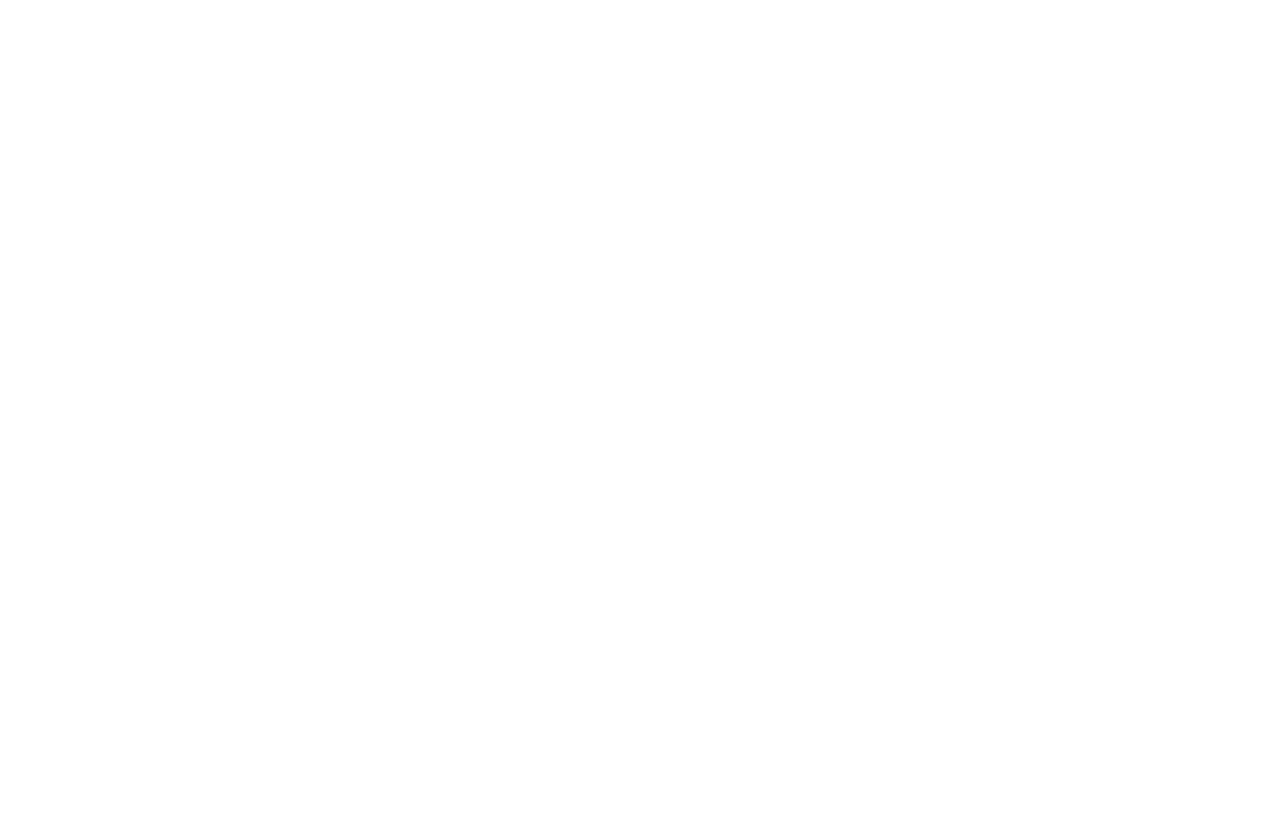
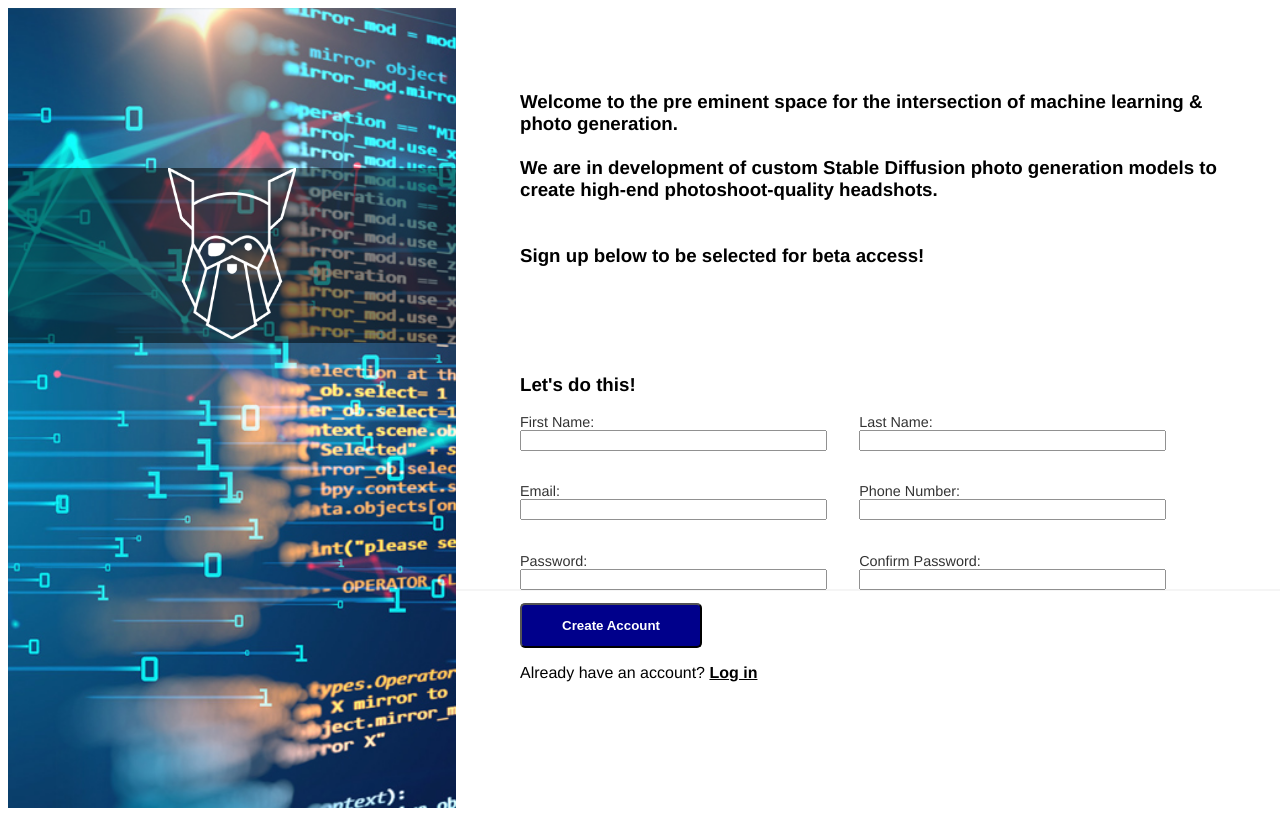
Before and after one commit to seanghods/sign-up-form, a plain HTML site: page index.html in a window 1280 px wide. Drawn offline with Linux system fonts and the light colour scheme.

Commit message:
Add CSS styling

```diff
--- a/index.html
+++ b/index.html
@@ -8,6 +8,52 @@
     <title>Sign Up Form</title>
 </head>
 <body>
-
+    <div class="container">
+        <div class="left">
+            <div class="banner">
+                <img src="./images/odin.png" alt="Pic of Odin">
+            </div>
+        </div>
+        <div class="right">
+            <div class="description"><h3>
+                Welcome to the pre eminent space for the intersection of machine learning & photo generation. <br> <br>
+                We are in development of custom Stable Diffusion photo generation models to create high-end photoshoot-quality headshots. <br> <br> <br>
+                Sign up below to be selected for beta access!
+            </h3></div>
+            <div class="inputs">
+                <h3>Let's do this!</h3>
+                <form action="example.com/path" method="post" id="form1">
+                    <div class="formdata">
+                        <label for='first_name'>First Name:</label>
+                        <input type='text' id='first_name' name='first_name'>
+                    </div>
+                    <div class="formdata">
+                        <label for='last_name'>Last Name:</label>
+                        <input type='text' id='last_name' name='last_name'>
+                    </div>
+                    <div class="formdata">
+                        <label for='email'>Email:</label>
+                        <input type='email' id='email' name='email'>
+                    </div>
+                    <div class="formdata">
+                        <label for='phone_number'>Phone Number:</label>
+                        <input type='text' id='phone_number' name='phone_number'>
+                    </div>
+                    <div class="formdata">
+                        <label for='password'>Password:</label>
+                        <input type='password' id='password' name='password'>
+                    </div>
+                    <div class="formdata">
+                        <label for='confirm_password'>Confirm Password:</label>
+                        <input type='password' id='confirm_password' name='confirm_password'>
+                    </div>
+                </form>
+            </div>
+            <div class="thebutton">
+                <button type='submit' form="form1">Create Account</button>
+                <p>Already have an account? <a href='somewhere.com'>Log in </a></p>
+            </div>
+        </div>
+    </div>
 </body>
 </html>
--- a/styles.css
+++ b/styles.css
@@ -0,0 +1,83 @@
+.container {
+    display: flex;
+    min-height: 100vh;
+    font-family: 'Copperplate', Helvetica, sans-serif;
+}
+
+/* left */
+
+.left {
+    min-width: 35vw;
+    flex: 1;
+    overflow: hidden;
+    background-image: url('./images/MLpic2.png');
+    background-position: -100% center;
+    background-size: cover;
+}
+
+img {
+    width: 10vw;
+}
+
+.banner {
+    background-color: rgba(0,0,0,.5);
+    margin-top: 10em;
+    text-align: center;
+}
+
+/* right */
+
+.right {
+    display:flex;
+    flex-direction: column;
+    min-width: 65vw;
+    flex: 1;
+}
+
+.right>div {
+    flex: 1;
+    padding-left: 4em;
+}
+
+/* description */
+
+.description {
+    padding: 4em;
+}
+
+/* form */
+
+.inputs {
+    box-shadow: 0px 2px whitesmoke;
+}
+
+form {
+    height: 75%;
+    display: flex;
+    flex-wrap: wrap;
+    width: 60vw;
+    gap: 2em;
+}
+.formdata {
+    display: flex;
+    flex-flow: column wrap;
+    width: 40%;
+    font-size: 0.9rem;
+    opacity: 80%;
+}
+
+/* button and footer */
+
+button {
+    background: darkblue;
+    color: white;
+    border-radius: 5px;
+    padding: 1em 3em;
+    margin-top: 1em;
+    font-weight: bold;
+}
+
+a {
+    color: black;
+    font-weight: bold;
+}
```
Also changed, not shown: images/MLpic2.png (added), images/odin.png (added).
